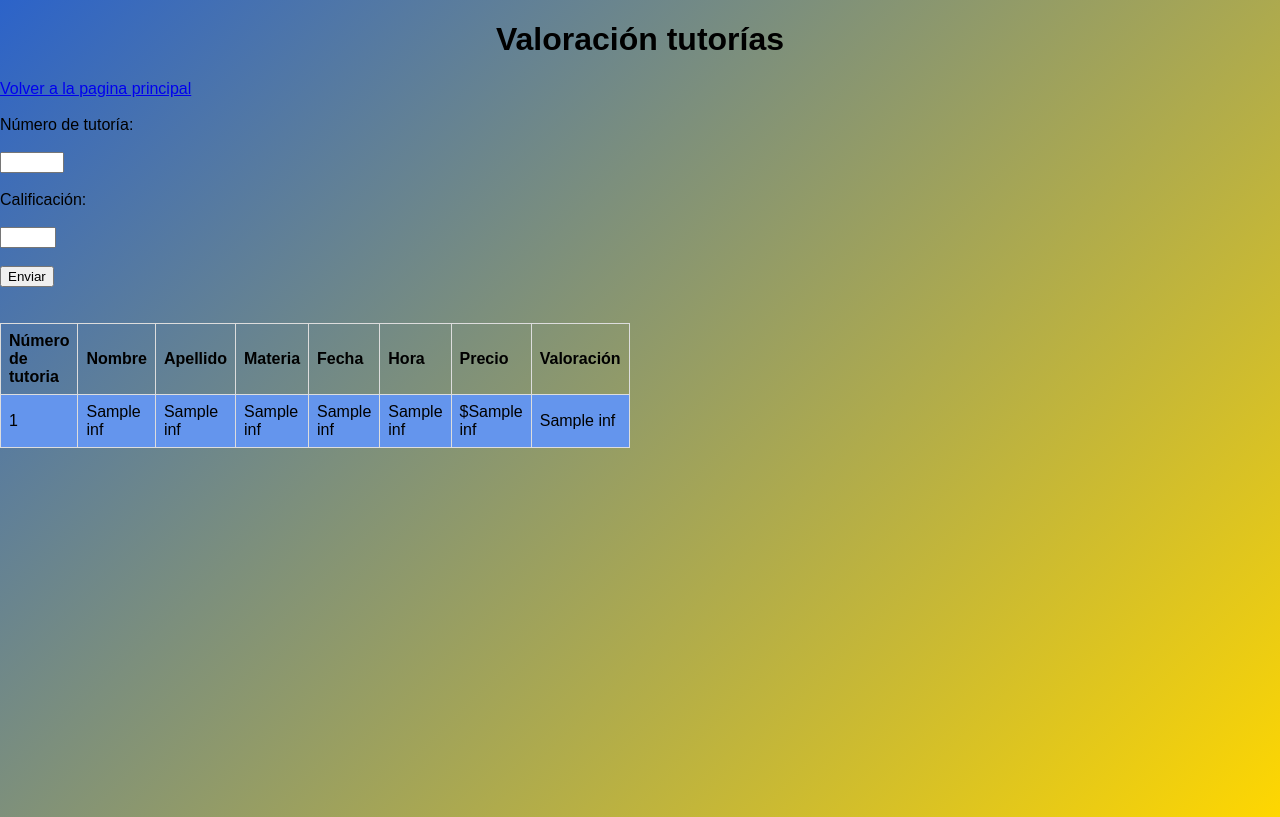
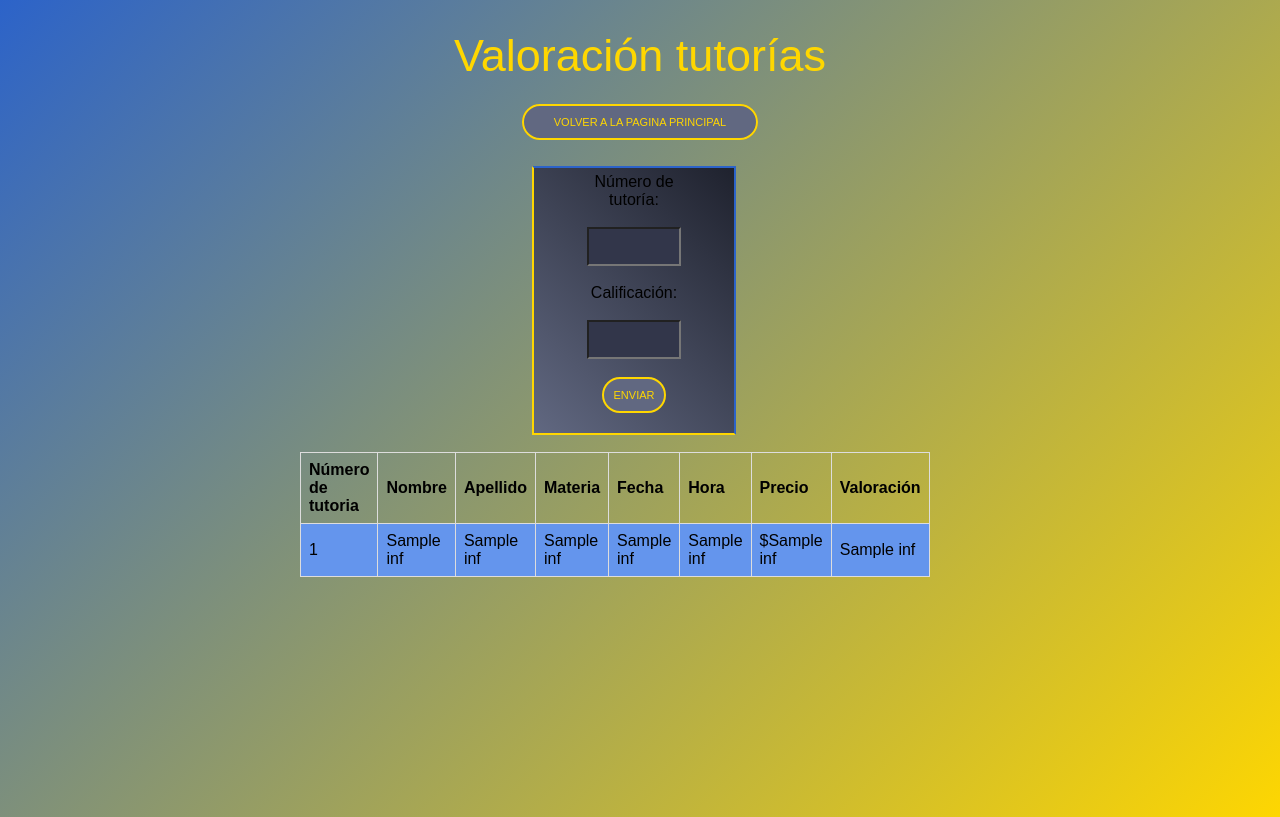
Before and after one commit to davidmr06/Proyecto-python-final, a Flask app: template templates/TutoriasFinalizadas.html in a window 1280 px wide. Shown: the top 817 px of the page. Run offline with Flask 2, Linux system fonts and the light colour scheme; the template is opened without the code that fills it: most values are stand-ins (such as "Sample title", 1, 10 or a date in 2020).

Commit message:
again me

```diff
--- a/static/css/TutoriasFinalizadas_alumno.css
+++ b/static/css/TutoriasFinalizadas_alumno.css
@@ -14,7 +14,94 @@ body{
     }
 
     h1{
-        font-size: xx-large;
         text-align: center;
+        color: gold;
+        font-weight:lighter;
+        font-size:45px;
+        font-variant-position:super;
         font-family: 'Montserrat', sans-serif;
         }
+
+
+.form {
+            opacity:1;
+            top:0px;
+            -webkit-transition-timing-function: cubic-bezier(0.68, -0.25, 0.265, .85);
+            transition-property:transform,opacity,box-shadow,top,left;
+            transition-duration:.5s;
+            transform-origin:161px 100%;
+            transform:rotateX(0deg);
+            background-color: #5B5E6F;
+            margin: 200px 200px ;
+            width:120px;
+            height:250px;
+            top:0px;
+            bottom:0px;
+            left:532px;
+            right:0;
+            color: black;
+            float:left;
+            position: relative;
+            margin:auto;
+            border-top: 2px solid rgb(44, 99, 201);
+            border-bottom: 2px solid gold;
+            border-left: 2px solid gold;
+            border-right: 2px solid rgb(44, 99, 201);
+            padding: 5px 40px 10px 40px;
+            background: #616881; /* trustable Old browsers loool */
+            background: -moz-linear-gradient(45deg,  #616881 0%, #1f222e 100%); /* FF3.6+ */
+            background: -webkit-gradient(linear, left bottom, right top, color-stop(0%,#616881), color-stop(100%,#1f222e)); /* Chrome,Safari4+ */
+            background: -webkit-linear-gradient(45deg,  #616881 0%,#1f222e 100%); /* Chrome10+,Safari5.1+ */
+            background: -o-linear-gradient(45deg,  #616881 0%,#1f222e 100%); /* Opera 11.10+ */
+            background: -ms-linear-gradient(45deg,  #616881 0%,#1f222e 100%); /* IE10+ */
+            background: linear-gradient(45deg,  #616881 0%,#1f222e 100%); /* W3C */
+            filter: progid:DXImageTransform.Microsoft.gradient( startColorstr='616881', endColorstr='#1f222e',GradientType=1 ); /* IE6-9 fallback on horizontal gradient */
+            text-align: center;
+        }
+
+
+ a {
+    border-radius:25px;
+    background:#616881;
+    padding:10px 30px;
+    border:2px solid gold ;
+    color: gold ;
+    text-transform:uppercase;
+    font-size:11px;
+    transition-property:background,color;
+    transition-duration:.2s;
+    text-decoration: none;
+}
+
+a:hover {
+    background-color: goldenrod;
+    color: white;
+
+}
+
+input[type='submit']{
+    /*Para que se vea bien */
+    border-radius:50px;
+    background:#616881;
+    padding:10px 10px;
+    border:2px solid gold ;
+    color: gold ;
+    text-transform:uppercase;
+    font-size:11px;
+    transition-property:background,color;
+    transition-duration:.2s;
+  }
+    /*Para que se vea bien */
+  input[type='number']{
+    color: goldenrod;
+    width: 70px;
+    background: rgb(50, 54, 74);
+    padding: 10px 10px;
+    outline: none;
+    font-family: 'Montserrat', sans-serif;
+  }
+
+  .tabla {
+margin-top: 250px;
+margin-left: 300px;
+  }
--- a/templates/TutoriasFinalizadas.html
+++ b/templates/TutoriasFinalizadas.html
@@ -25,8 +25,9 @@
 </head>
 <body>
     <h1>Valoración tutorías</h1>
-    <a href="/MainSiteUser">Volver a la pagina principal</a>
+    <center><a href="/MainSiteUser">Volver a la pagina principal</a></center>
         <br><br>
+        <div class="form">
             <form action="/MainSite/TutoriasFinalizadas" method="POST">
               Número de tutoría: <br><br>
               <input type="number" name="id" id="id" min="0" max="100">
@@ -36,7 +37,9 @@
               <br><br>
               <input type="submit" value="Enviar">
             </form>
+        </div>
         <br><br>
+          <div class="tabla">
                 <table style="width: 20%">
                     <tr>
                       <th>Número de tutoria</th>
@@ -61,3 +64,6 @@
                     </tr>
                     {% endfor %}
                   </table>
+           </div>
+           <br><br>
+</body>
```
Lines whose indentation alone changed are shown as unchanged.
